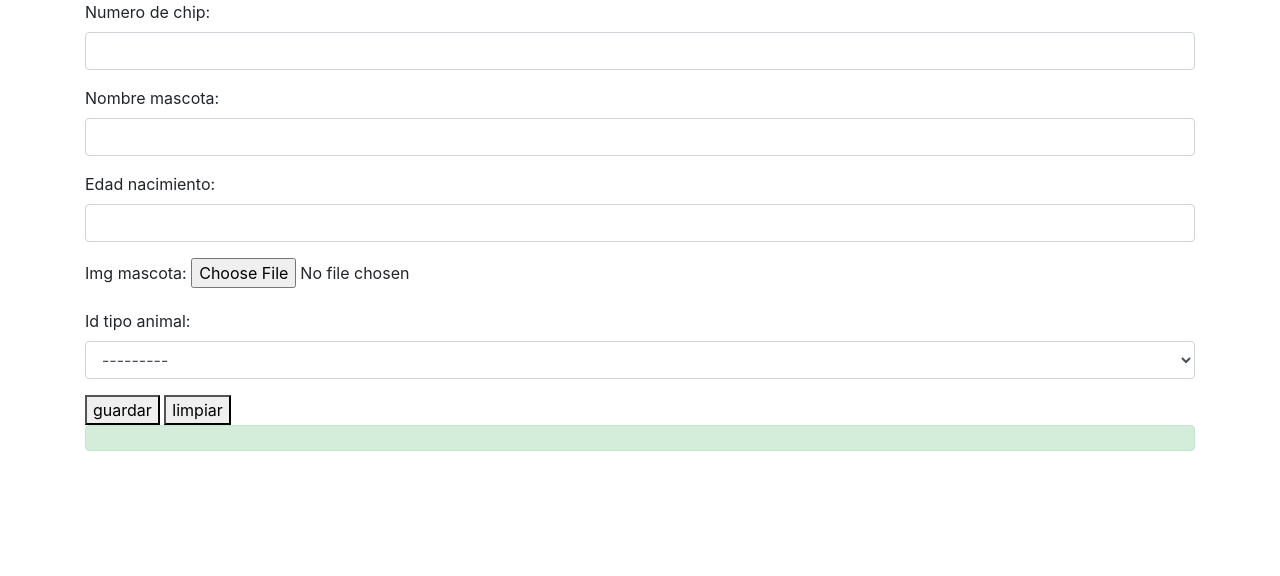
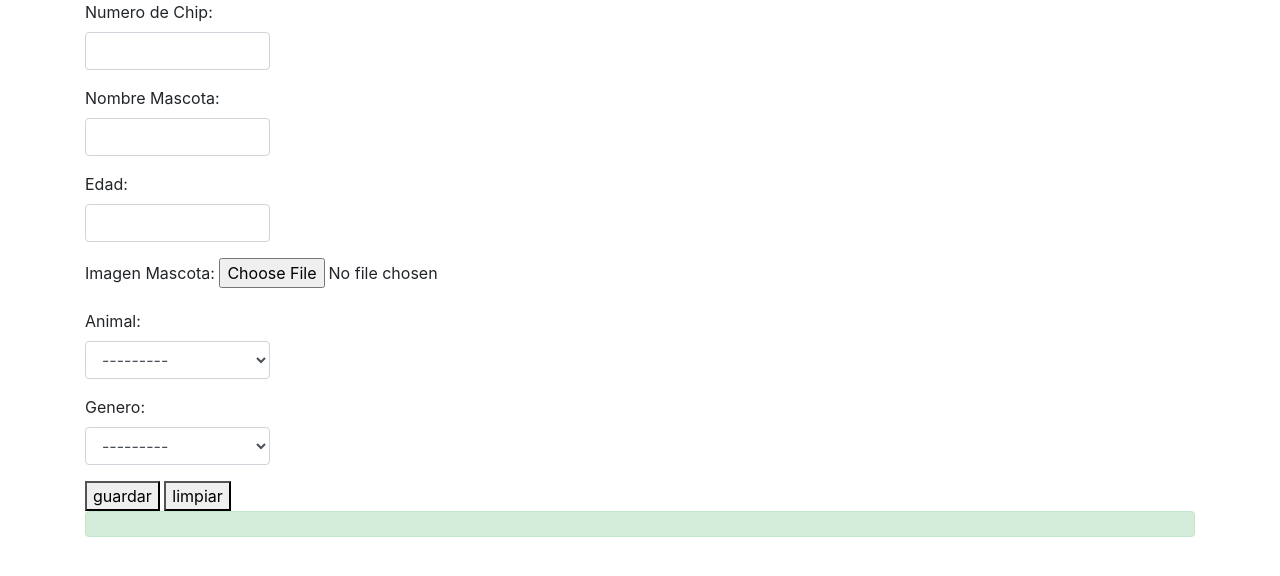
Before and after one commit to diegoesp28/proyecto2, a Django app: page /agregar/ in a window 1280 px wide. Shown: the top 576 px of the page. Run offline with Django 3.2, Linux system fonts and the light colour scheme; data that the repository does not hold is empty; some libraries are stand-ins or nearby versions.

Commit message:
ajustese de la base de datos

```diff
--- a/core/admin.py
+++ b/core/admin.py
@@ -1,5 +1,5 @@
 from django.contrib import admin
-from .models import animal, mascotas
+from .models import animal, mascotas, Genero
 
 # Register your models here.
 #permite administrar el modelo completo
@@ -7,3 +7,4 @@ from .models import animal, mascotas
 
 admin.site.register(animal)
 admin.site.register(mascotas)
+admin.site.register(Genero)
--- a/core/forms.py
+++ b/core/forms.py
@@ -12,19 +12,23 @@ class MascotaFrom(forms.ModelForm):
             'nombre',
             'edad',
             'img_mascota',
-            'id_tipo_animal'
+            'id_tipo_animal',
+            'id_genero'
+
         ]
         label= {
-            'numero': 'Numero',
+            'numero': 'Numero ',
             'nombre': 'Nombre',
             'edad': 'Edad',
             'img_mascota': 'IMG mascota',
-            'id_tipo_animal': 'tipo animal'
+            'id_tipo_animal': 'tipo animal',
+            'id_genero':'Genero'
         }
         widgets = {
-            'numero': forms.TextInput(attrs={'class': 'form-control'}),
-            'nombre': forms.TextInput(attrs={'class': 'form-control'}),
-            'edad': forms.TextInput(attrs={'class': 'form-control'}),
+            'numero': forms.TextInput(attrs={'class': 'col-2 form-control'}),
+            'nombre': forms.TextInput(attrs={'class': 'col-2 form-control'}),
+            'edad': forms.TextInput(attrs={'class': 'col-2 form-control'}),
             'img_mascota': forms.FileInput(attrs={'class': '' }),
-            'id_tipo_animal' : forms.Select(attrs={'class': 'form-control'})
+            'id_tipo_animal' : forms.Select(attrs={'class': 'col-2 form-control'}),
+            'id_genero': forms.Select(attrs={'class': 'col-2 form-control'})
         }
--- a/core/models.py
+++ b/core/models.py
@@ -29,13 +29,20 @@ class animal(models.Model):
 
     def __str__(self):
         return self.tipo_animal
+class Genero(models.Model):
+    id_genero = models.IntegerField(primary_key=True, verbose_name='Id Genero')
+    nom_genero= models.CharField(max_length=10, verbose_name='Genero')
+
+    def __str__(self):
+        return self.nom_genero
 
 class mascotas(models.Model):
-    numero = models.CharField(max_length=6, primary_key=True, verbose_name='numero de chip')
-    nombre = models.CharField(max_length=20, verbose_name='nombre mascota')
-    edad = models.CharField(max_length=20, null=True, verbose_name='edad nacimiento')
-    img_mascota = models.ImageField(upload_to='mascota',null=True)
-    id_tipo_animal = models.ForeignKey(animal, on_delete=models.CASCADE)
+    numero = models.CharField(max_length=6, primary_key=True, verbose_name='Numero de Chip')
+    nombre = models.CharField(max_length=20, verbose_name='Nombre Mascota')
+    edad = models.CharField(max_length=20, null=True, verbose_name='Edad')
+    img_mascota = models.ImageField(upload_to='mascota',null=True ,verbose_name='Imagen Mascota')
+    id_tipo_animal = models.ForeignKey(animal, on_delete=models.CASCADE,verbose_name='Animal')
+    id_genero = models.ForeignKey(Genero, on_delete=models.CASCADE,verbose_name='Genero')
 
     def __str__(self):
         return self.nombre
--- a/core/templates/core/home.html
+++ b/core/templates/core/home.html
@@ -6,12 +6,13 @@
 
 <div class="container">
 <table border='1'>
-        <tr>
+        <tr style="background-color: gray;">
             <td>IMG</td>
             <td>Chip</td>
             <td>nombre</td>
             <td>Edad</td>
             <td>animal</td>
+            <td>genero</td>
             <td colspan='2' align='center'>
                 <button type="button" class="btn btn-success"><a style="color: black" href="http://127.0.0.1:8000/agregar/">Nueva Mascota</a></button>
             </td>
@@ -25,6 +26,7 @@
             <td>{{ve.nombre}}</td>
             <td>{{ve.edad}}</td>
             <td>{{ve.id_tipo_animal}}</td>
+            <td>{{ve.id_genero}}</td>
             <td><a class="btn btn-warning" href="{%url 'modificar' ve.numero%}">modificar</a></td>
             <td><a class="btn btn-info" href="{%url 'masco' ve.numero%}">ficha</a></td>
 
```
